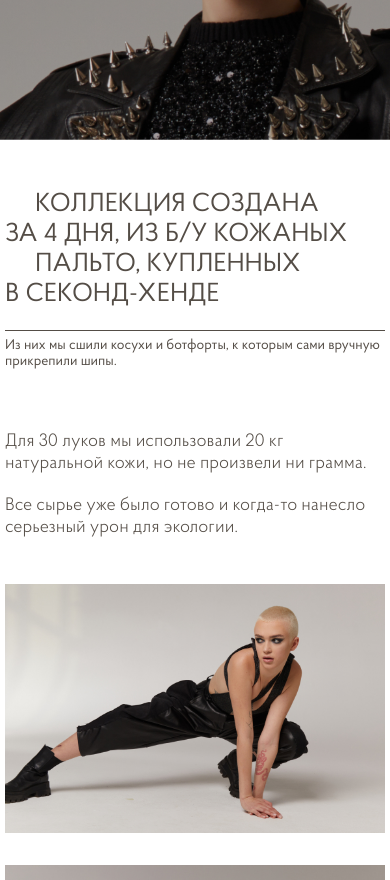
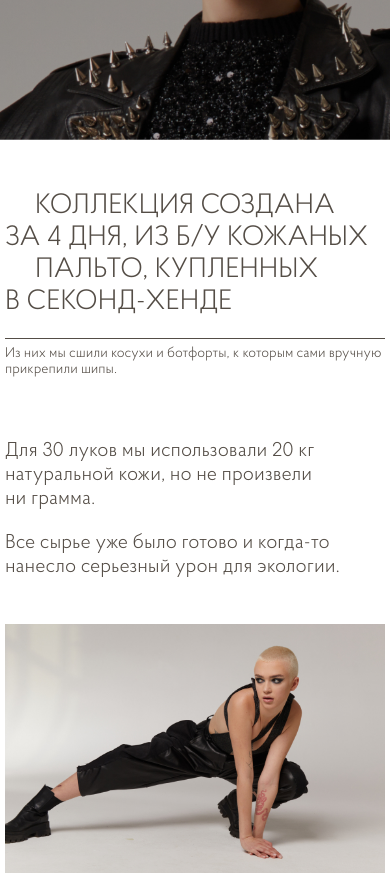
Before and after one commit to IvanKhavilov/mammamia, a plain HTML site: page index.html in a window 390 px wide. Shown: the part 220-1100 px from the top of the page. Drawn offline with Linux system fonts and the light colour scheme.

Commit message:
Add files via upload

```diff
--- a/css/style.css
+++ b/css/style.css
@@ -1,14 +1,3 @@
-@font-face {
-  font-family: "Proba-Pro-Regular";
-  src: url("../fonts/proba_pro_regular.eot");
-  src: url("../fonts/proba_pro_regular.eot?#iefix") format("embedded-opentype"),
-    url("../fonts/proba_pro_regular.woff2") format("woff2"),
-    url("../fonts/proba_pro_regular.woff") format("woff"),
-    url("../fonts/proba_pro_regular.ttf") format("truetype"),
-    url("../fonts/proba_pro_regular.svg#proba_pro_regular") format("svg");
-  font-weight: 500;
-  font-style: normal;
-}
 @font-face {
   font-family: "ProbaPro-Light";
   src: url("../fonts/Proba_Pro_Light.eot");
@@ -24,7 +13,7 @@
   box-sizing: border-box;
 }
 body {
-  font-family: "Proba-Pro-Regular";
+  font-family: "ProbaPro-Light";
   color: #544d46;
   min-width: 320px;
 }
@@ -61,11 +50,9 @@ body {
   position: relative;
 }
 .mammamia__text {
-  font-size: 90px;
-  line-height: 90px;
-  font-weight: 400;
+  font-size: 45px;
+  line-height: 45px;
   text-transform: uppercase;
-  vertical-align: top;
 }
 .mammamia__text-right,
 .collection__text-right {
@@ -75,8 +62,8 @@ body {
   position: absolute;
   bottom: 35px;
   right: 0;
-  font-size: 18px;
-  line-height: 24px;
+  font-size: 16px;
+  line-height: 18px;
   max-width: 276px;
 }
 .mammamia__box {
@@ -87,9 +74,8 @@ body {
   position: relative;
 }
 .mammamia__box-item {
-  font-family: "ProbaPro-Light";
-  font-size: 40px;
-  line-height: 40px;
+  font-size: 26px;
+  line-height: 26px;
   max-width: 584px;
 }
 .mammamia__box-slide {
@@ -110,7 +96,6 @@ body {
   padding-bottom: 104px;
 }
 .meaning__title {
-  font-style: normal;
   font-weight: 300;
   font-size: 45px;
   line-height: 45px;
@@ -133,7 +118,6 @@ body {
   height: 530px;
 }
 .meaning__box-text {
-  font-family: "ProbaPro-Light";
   font-size: 26px;
   line-height: 34px;
   max-width: 481px;
@@ -148,8 +132,8 @@ body {
   border-bottom: 1px solid #544d46;
 }
 .collection__text {
-  font-size: 72px;
-  line-height: 80px;
+  font-size: 45px;
+  line-height: 45px;
   text-transform: uppercase;
 }
 .collection__description {
@@ -159,10 +143,9 @@ body {
   margin-top: 30px;
 }
 .collection__description-text {
-  font-family: "ProbaPro-Light";
   max-width: 584px;
   font-size: 26px;
-  line-height: 34px;
+  line-height: 26px;
 }
 .collection__preview {
   margin-top: 32px;
@@ -175,14 +158,6 @@ body {
   margin-top: 32px;
 }
 @media (max-width: 1205px) {
-  .mammamia__text {
-    font-size: 60px;
-    line-height: 72px;
-  }
-  .collection__text {
-    font-size: 56px;
-    line-height: 64px;
-  }
   .mammamia__text-description {
     bottom: 20px;
   }
@@ -215,10 +190,6 @@ body {
   }
 }
 @media (max-width: 950px) {
-  .collection__text {
-    font-size: 44px;
-    line-height: 50px;
-  }
   .collection__description-text {
     font-size: 20px;
     line-height: 24px;
@@ -264,10 +235,6 @@ body {
   .mammamia {
     padding-top: 50px;
   }
-  .mammamia__text {
-    font-size: 36px;
-    line-height: 40px;
-  }
   .mammamia__text-description {
     bottom: -35px;
     max-width: 100%;
@@ -278,20 +245,18 @@ body {
     padding-bottom: 40px;
   }
   .mammamia__box-item {
-    font-size: 30px;
-    line-height: 34px;
+    font-size: 20px;
+    line-height: 24px;
   }
-  .meaning__title {
+  .mammamia__text,
+  .meaning__title,
+  .collection__text {
     font-size: 32px;
-    line-height: 36px;
+    line-height: 38px;
   }
   .mammamia__box-slide {
     position: relative;
     transform: translateY(0);
-  }
-  .collection__text {
-    font-size: 34px;
-    line-height: 40px;
   }
 }
 @media (max-width: 640px) {
@@ -317,9 +282,10 @@ body {
     padding-bottom: 50px;
   }
   .mammamia__text,
-  .meaning__title {
-    font-size: 26px;
-    line-height: 30px;
+  .meaning__title,
+  .collection__text {
+    font-size: 28px;
+    line-height: 32px;
   }
   .mammamia__text-right,
   .collection__text-right {
@@ -330,10 +296,6 @@ body {
     line-height: 16px;
     bottom: -40px;
   }
-  .mammamia__box-item {
-    font-size: 18px;
-    line-height: 22px;
-  }
   .meaning__box {
     margin-top: 48px;
     display: flex;
@@ -342,8 +304,6 @@ body {
   }
   .meaning__box-text {
     margin-top: 20px;
-    font-size: 18px;
-    line-height: 22px;
   }
   .meaning__box-slide {
     position: relative;
@@ -370,19 +330,14 @@ body {
   .collection__description-text {
     max-width: 100%;
     padding: 5px 0;
-    font-size: 18px;
-    line-height: 22px;
   }
   .collection__preview-img {
     width: 100%;
     height: unset;
   }
 }
-@media (min-width: 320px) {
+@media (max-width: 320px) {
   body {
-    overflow: auto;
-  }
-  .collection__text {
-    word-wrap: break-word;
+    overflow-x: scroll;
   }
 }
```
